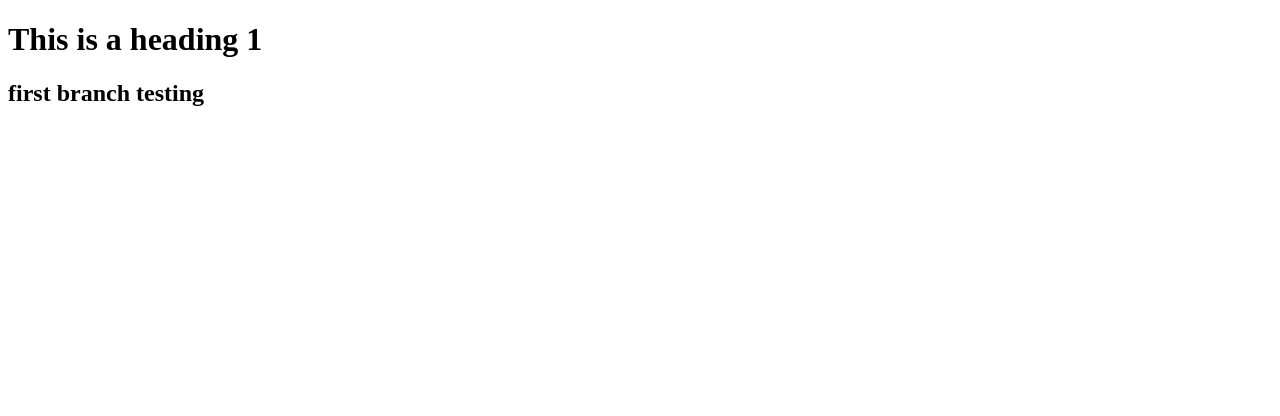
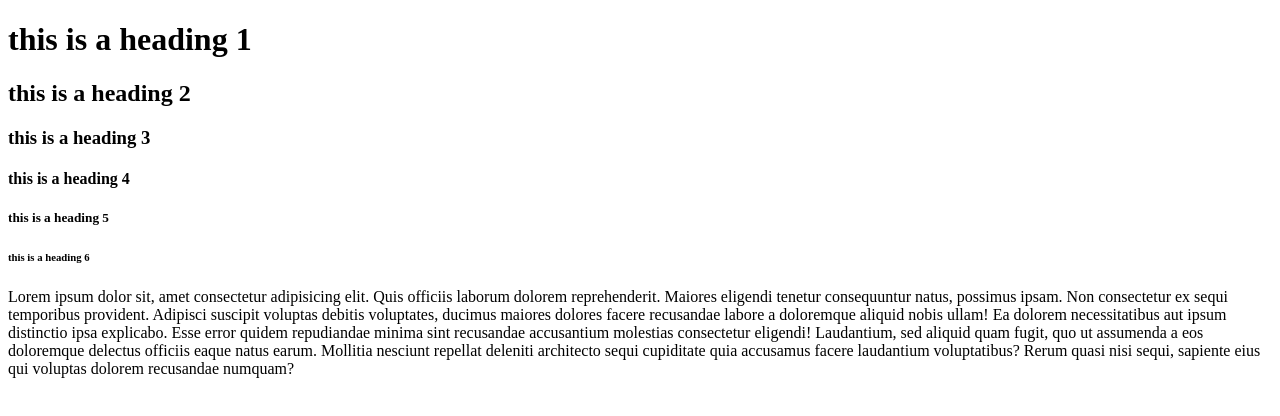
Before and after one commit to MerjemeBajrami/first-session, a plain HTML site: page index.html in a window 1280 px wide. Drawn offline with Linux system fonts and the light colour scheme.

Commit message:
headings and paragraphs

```diff
--- a/index.html
+++ b/index.html
@@ -7,7 +7,19 @@
     <title>Lesson 2</title>
 </head>
 <body>
-    <h1>This is a heading 1</h1>
-    <h2>first branch testing</h2>
+    <h1>this is a heading 1</h1>
+    <h2>this is a heading 2</h2>
+    <h3>this is a heading 3</h3>
+    <h4>this is a heading 4</h4>
+    <h5>this is a heading 5</h5>
+    <h6>this is a heading 6</h6>
+    <p>Lorem ipsum dolor sit, amet consectetur adipisicing elit. Quis officiis laborum dolorem reprehenderit. Maiores
+        eligendi tenetur consequuntur natus, possimus ipsam. Non consectetur ex sequi temporibus provident. Adipisci
+        suscipit voluptas debitis voluptates, ducimus maiores dolores facere recusandae labore a doloremque aliquid
+        nobis ullam! Ea dolorem necessitatibus aut ipsum distinctio ipsa explicabo. Esse error quidem repudiandae minima
+        sint recusandae accusantium molestias consectetur eligendi! Laudantium, sed aliquid quam fugit, quo ut assumenda
+        a eos doloremque delectus officiis eaque natus earum. Mollitia nesciunt repellat deleniti architecto sequi
+        cupiditate quia accusamus facere laudantium voluptatibus? Rerum quasi nisi sequi, sapiente eius qui voluptas
+        dolorem recusandae numquam?</p>
 </body>
 </html>
```
Also changed, not shown: html1.html (added, +13 -0 lines).
